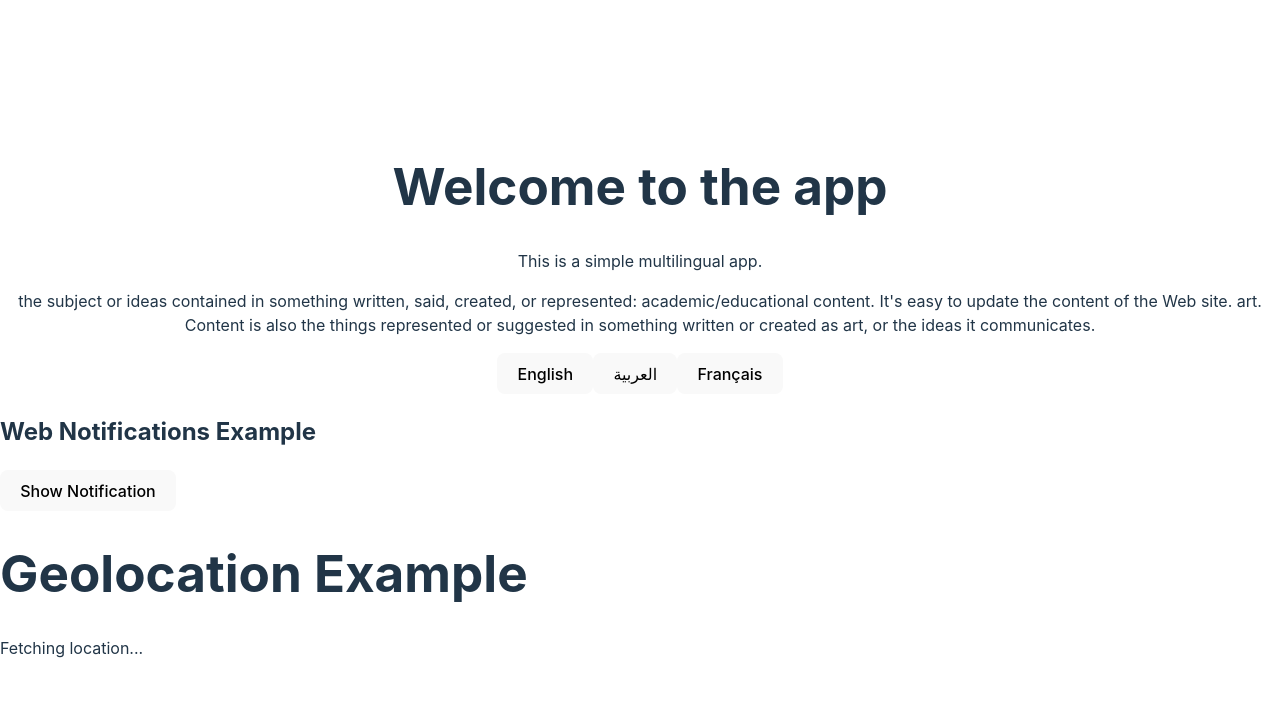
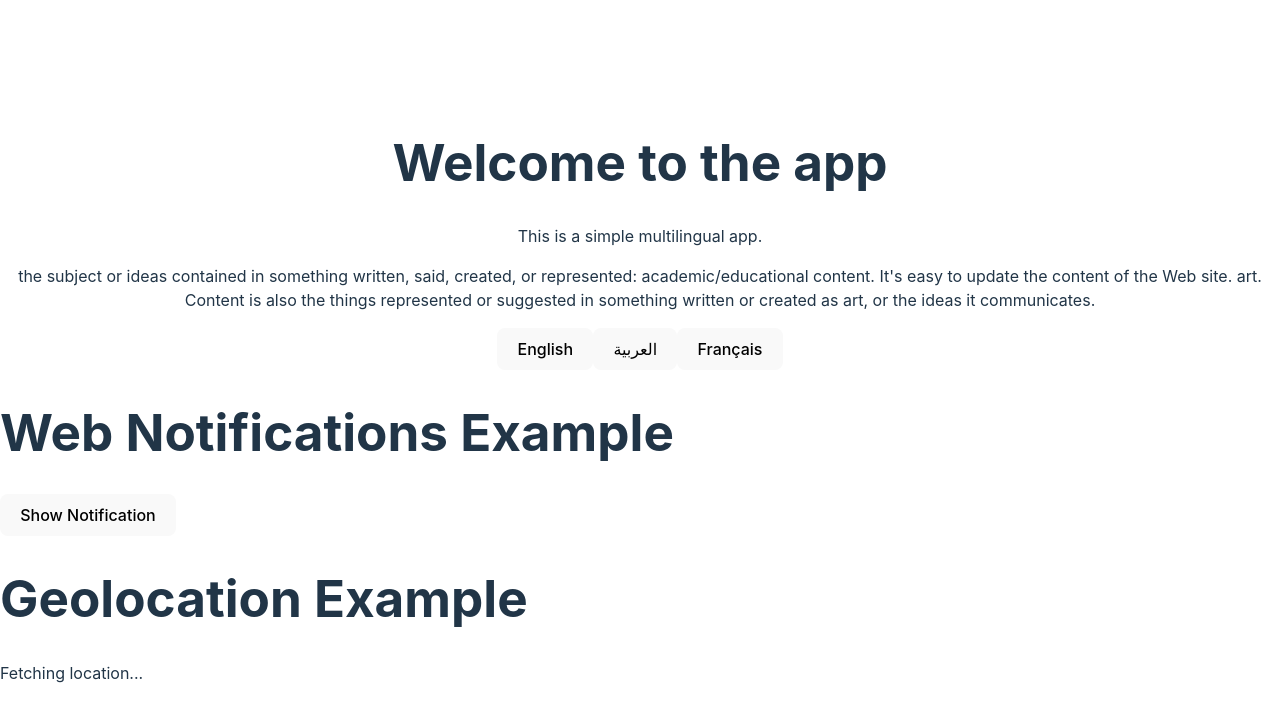
Before and after one commit to bharath-arch/language-i18next, a React (Vite) app: page / in a window 1280 px wide. Shown: the top 722 px of the page. Built offline with nearby package versions, Linux system fonts and the light colour scheme; no server answers.

Commit message:
GeoLocation and Notification

```diff
--- a/src/component/Notification/Notification.jsx
+++ b/src/component/Notification/Notification.jsx
@@ -50,8 +50,8 @@ const NotificationExample = () => {
         new Notification("Welcome!", {
           body: "You can now receive notifications.",
           //   icon: 'https://example.com/icon.png', // Replace with your icon URL
-          image:
-            "https://letsenhance.io/static/8f5e523ee6b2479e26ecc91b9c25261e/1015f/MainAfter.jpg", // Replace with your image URL
+        //   image:
+        //     "https://letsenhance.io/static/8f5e523ee6b2479e26ecc91b9c25261e/1015f/MainAfter.jpg", // Replace with your image URL
         });
         //   }
       } else {
@@ -76,7 +76,7 @@ const NotificationExample = () => {
 
   return (
     <div>
-      <h2>Web Notifications Example</h2>
+      <h1>Web Notifications Example</h1>
       <button onClick={showNotification}>Show Notification</button>
     </div>
   );
```
